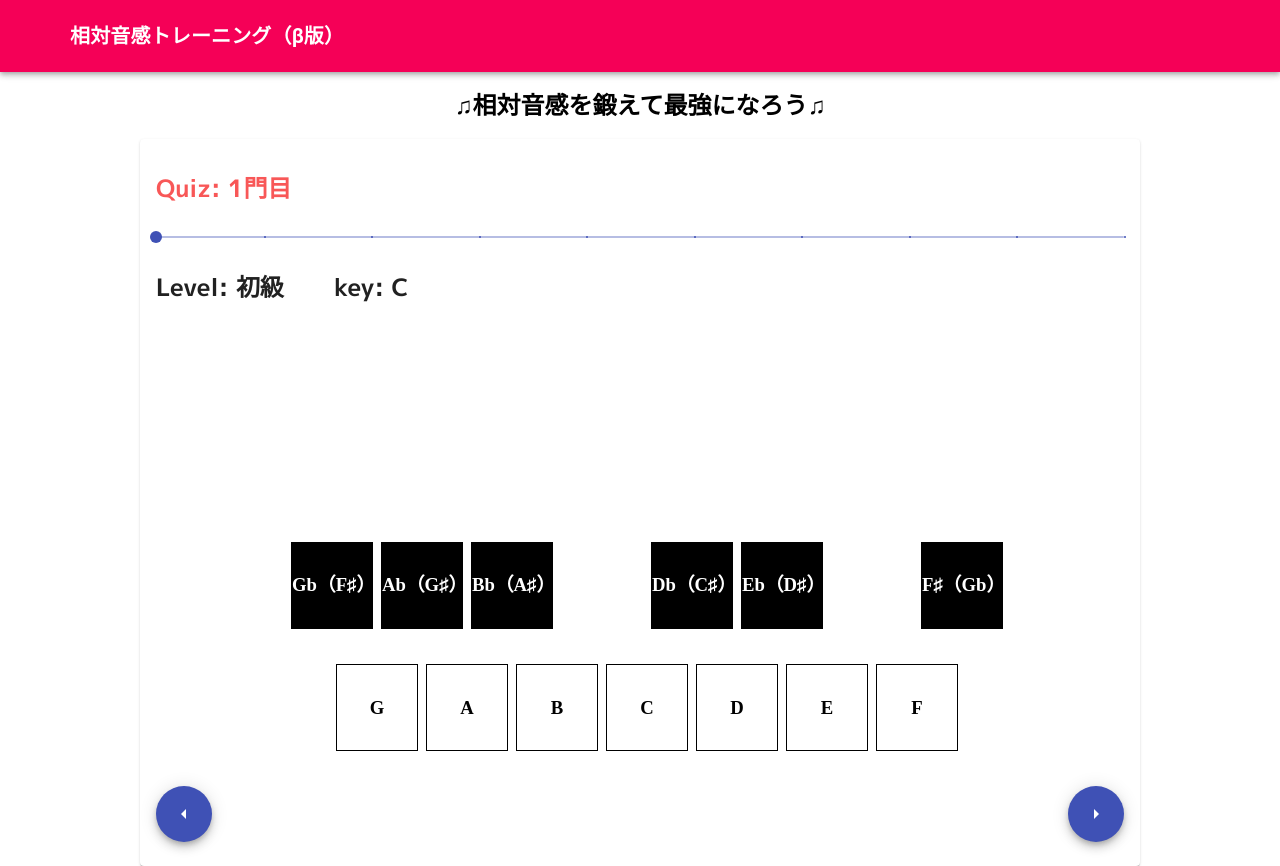
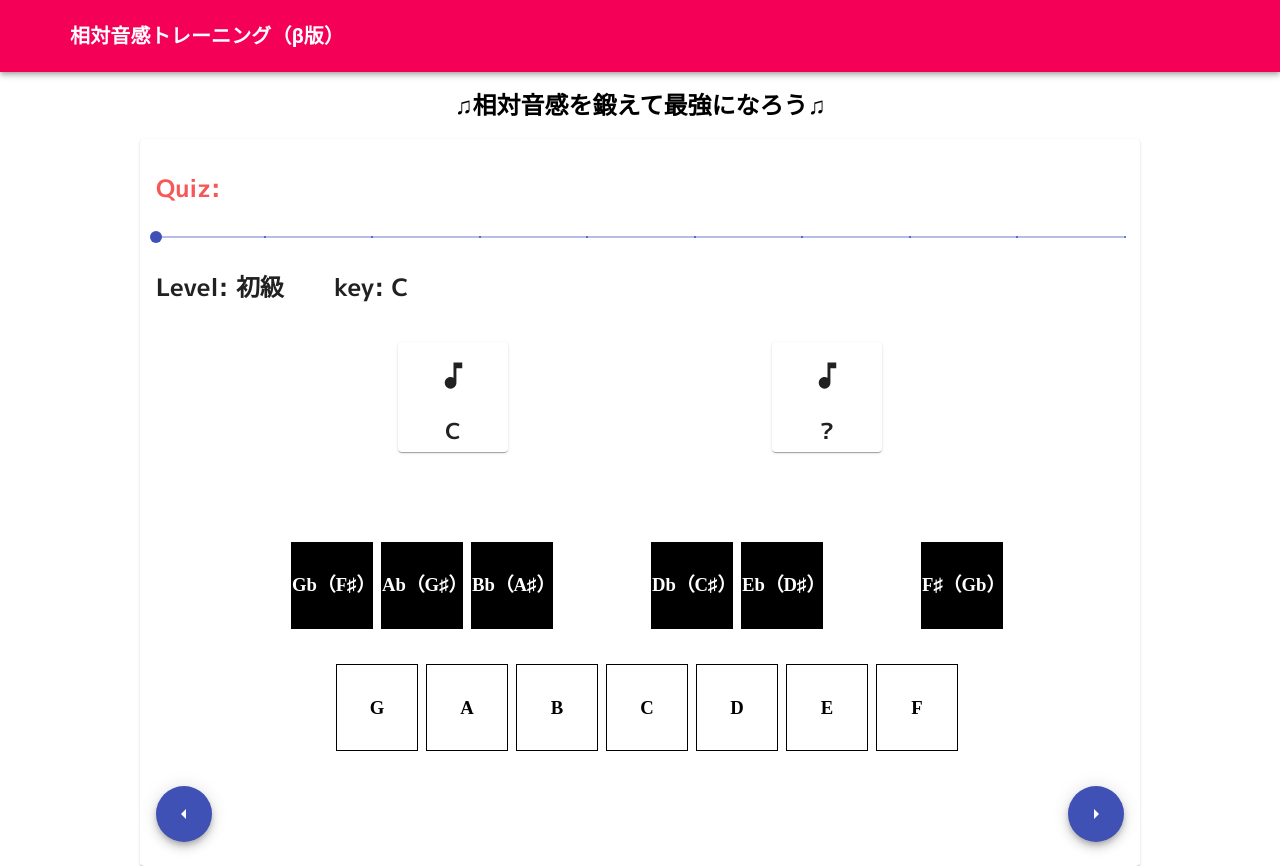
Before and after one commit to Hobiron03/RelativeHearingTraining, a React app: page / in a window 1280 px wide. Both pictures are taken after a click on the button "スタート". Built offline with nearby package versions, Linux system fonts and the light colour scheme.

Commit message:
#7 Set timeout quiz

```diff
--- a/src/javascripts/components/Quiz/Quiz.scss
+++ b/src/javascripts/components/Quiz/Quiz.scss
@@ -25,7 +25,12 @@
     &__note {
       margin: 0 auto;
       text-align: center;
-      font-size: 55px;
+    }
+
+    &__note-name {
+      font-weight: bold;
+      text-align: center;
+      font-size: 22px;
     }
   }
 
--- a/src/javascripts/components/Quiz/Quiz.tsx
+++ b/src/javascripts/components/Quiz/Quiz.tsx
@@ -1,4 +1,4 @@
-import React, { useState } from "react";
+import React, { useState, useEffect } from "react";
 import Piano from "../Piano/Piano";
 import Button from "@material-ui/core/Button";
 import Fab from "@material-ui/core/Fab";
@@ -15,6 +15,9 @@ import "./Quiz.scss";
 interface QuizProps {
   musicKey: string;
   level: string;
+  currentQuestion?: number;
+  mainSound?: HTMLAudioElement;
+  questionSound?: HTMLAudioElement;
 }
 
 const useStyles = makeStyles({
@@ -30,7 +33,7 @@ const useStyles = makeStyles({
   nonactive: {
     opacity: 0,
   },
-  active: {},
+  active: { opacity: 100 },
   note: {},
 });
 
@@ -39,19 +42,49 @@ function valuetext(value) {
 }
 
 const Quiz = (props: QuizProps) => {
+  const classes = useStyles();
   const [isKeyNoteActive, setIsKeyNoteActive] = useState<boolean>(false);
   const [isQuizNoteActive, setIsQuizNoteActive] = useState<boolean>(false);
-
-  const [audio, setAudio] = useState<HTMLAudioElement>(
+  const [mainSoundAudio, setMainSoundAudio] = useState<HTMLAudioElement>(
     new Audio(`../../../medias/${props.musicKey}.wav`)
   );
+  const [questionSoundAudio, setQuestionSoundAudio] = useState<
+    HTMLAudioElement
+  >(new Audio(`../../../medias/${props.musicKey}.wav`));
 
-  const classes = useStyles();
+  useEffect(() => {
+    QuizController();
+  }, []);
+
+  const QuizController = () => {
+    setTimeout(() => {
+      PlayMainSound();
+      setTimeout(PlayQuestionSound, 1000);
+    }, 1000);
+  };
+
+  const PlayMainSound = () => {
+    setIsKeyNoteActive(true);
+    if (mainSoundAudio.paused) {
+      mainSoundAudio.play();
+    } else {
+      mainSoundAudio.currentTime = 0;
+    }
+  };
+
+  const PlayQuestionSound = () => {
+    setIsQuizNoteActive(true);
+    if (questionSoundAudio.paused) {
+      questionSoundAudio.play();
+    } else {
+      questionSoundAudio.currentTime = 0;
+    }
+  };
 
   return (
     <div className="quiz">
       <div className="quiz__header">
-        <h2 className="quiz__header__title">Quiz: {valuetext(1)}</h2>
+        <h2 className="quiz__header__title">Quiz: {props.currentQuestion}</h2>
       </div>
 
       <Slider
@@ -70,22 +103,30 @@ const Quiz = (props: QuizProps) => {
       </div>
 
       <div className="quiz__sound">
-        <div className={isKeyNoteActive ? classes.active : classes.nonactive}>
+        <div
+          className={isKeyNoteActive ? classes.active : classes.nonactive}
+          onClick={PlayMainSound}
+        >
           <Card className={classes.notecard}>
             <CardContent className={classes.note}>
               <div className="quiz__sound__note">
                 <MusicNoteIcon fontSize="large"></MusicNoteIcon>
               </div>
+              <p className="quiz__sound__note-name">{props.musicKey}</p>
             </CardContent>
           </Card>
         </div>
 
-        <div className={isQuizNoteActive ? classes.active : classes.nonactive}>
+        <div
+          className={isQuizNoteActive ? classes.active : classes.nonactive}
+          onClick={PlayQuestionSound}
+        >
           <Card className={classes.notecard}>
             <CardContent className={classes.note}>
               <div className="quiz__sound__note">
                 <MusicNoteIcon fontSize="large"></MusicNoteIcon>
               </div>
+              <p className="quiz__sound__note-name">?</p>
             </CardContent>
           </Card>
         </div>
```
